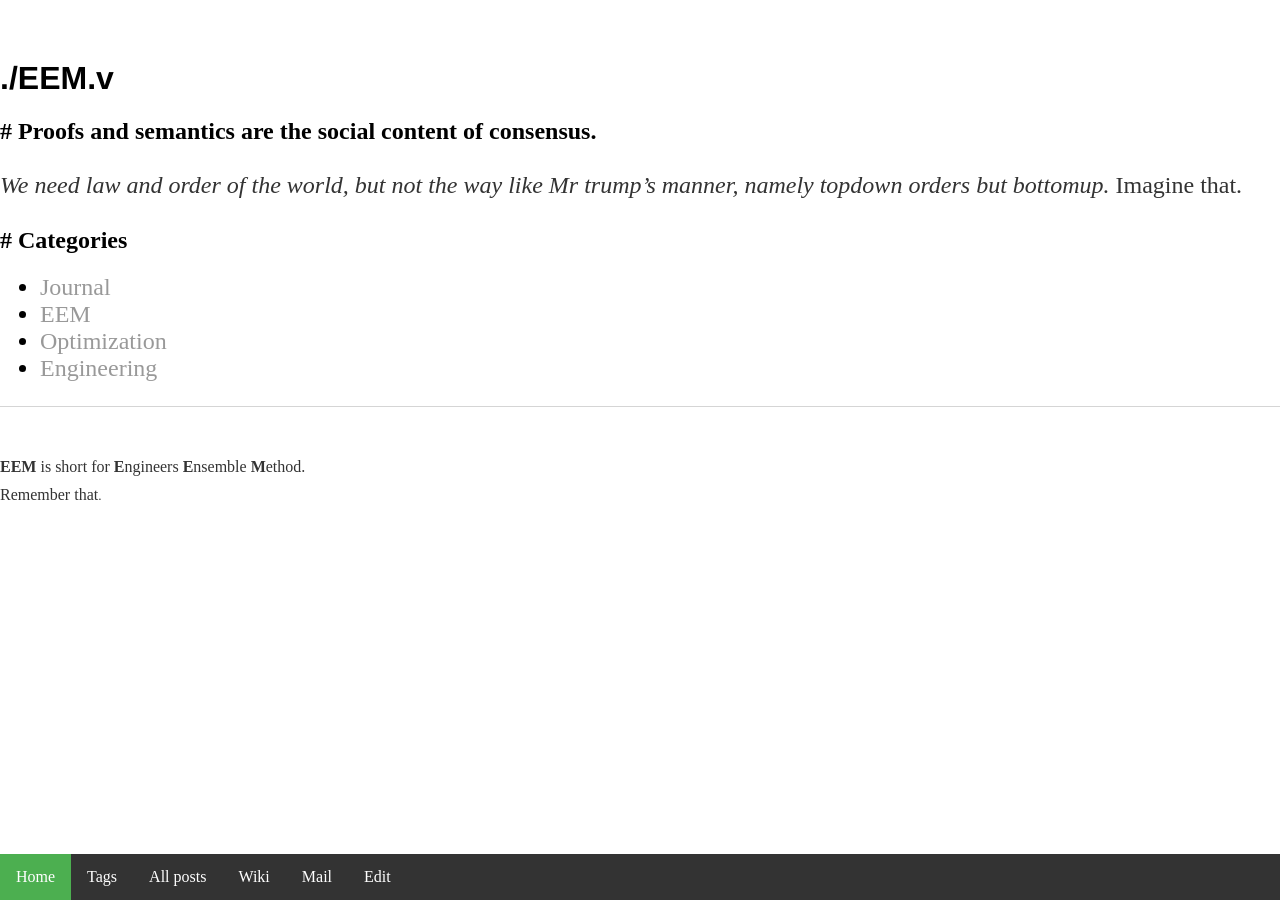
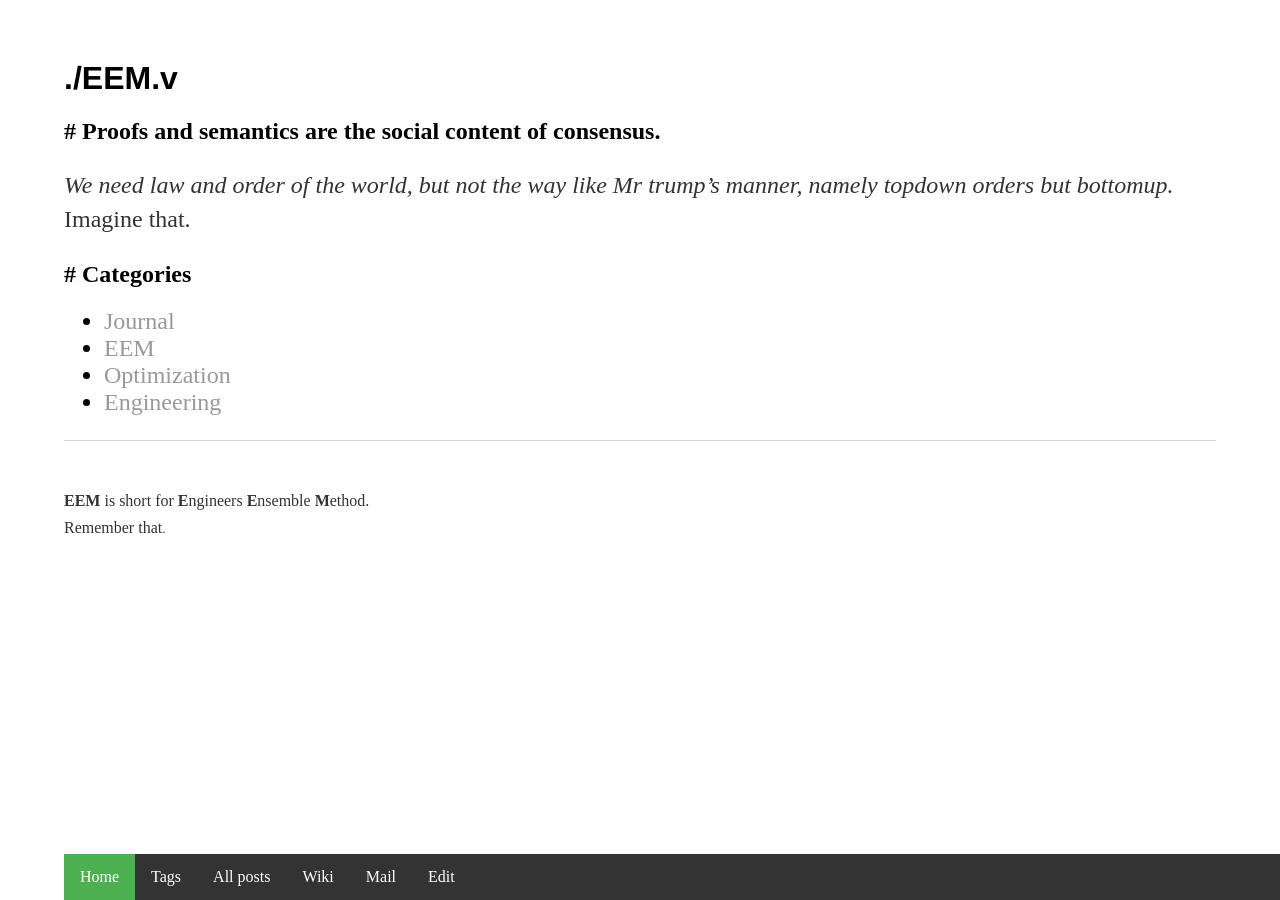
Before and after one commit to takasimiz/bak-github.io, a Jekyll site: the page built from index.html, in a window 1280 px wide. Built offline with Jekyll 4.4.1, drawn with Linux system fonts in a browser that asks for light colours.

Commit message:
Update main.css

```diff
--- a/css/main.css
+++ b/css/main.css
@@ -5,8 +5,9 @@
  */
 body {
     margin: 60px auto;
-/*     margin: 60px auto;
-    width: 70%; */
+/*     margin: 60px auto; */
+    width: 90%;
+    height: 90%;
 }
 nav ul, footer ul {
     font-family:'Helvetica', 'Arial', 'Sans-Serif';
```
